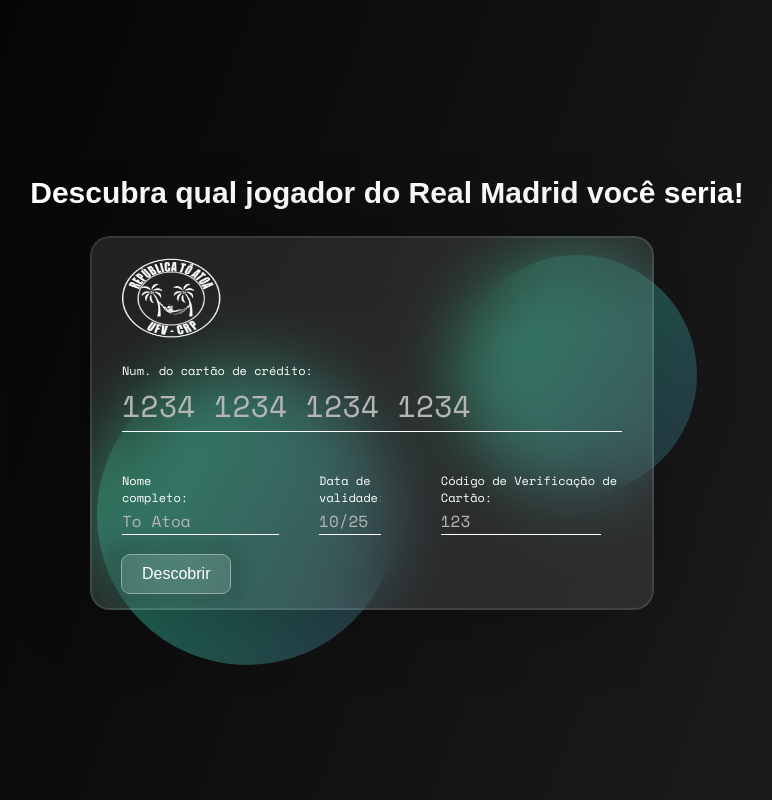
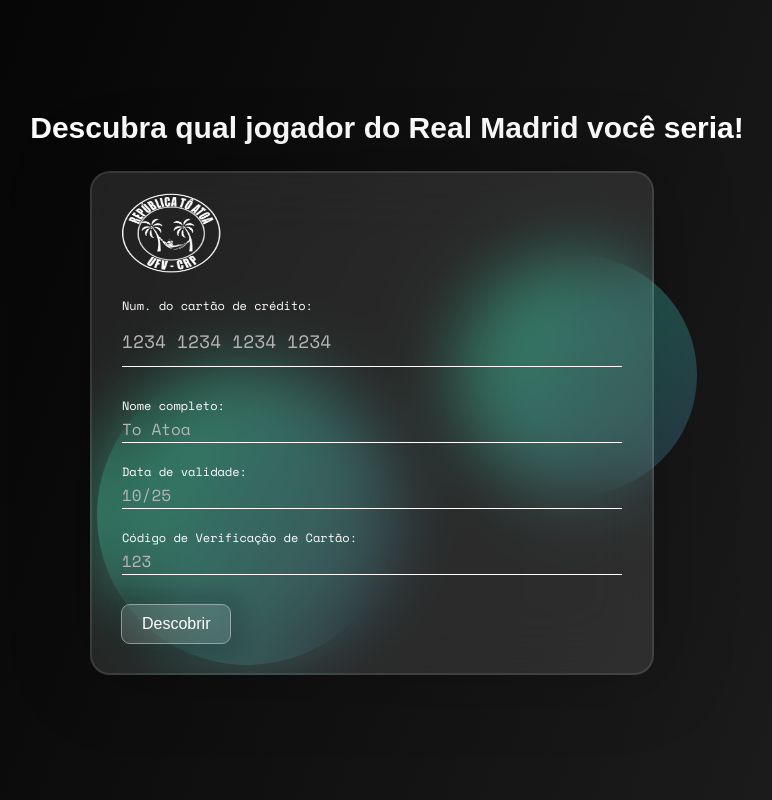
Before and after one commit to prxtenses/to-atoa, a website: page public/index.html in a window 1280 px wide. Shown: the whole page, without its empty margins (268-1040 px from the left). Drawn offline with nearby package versions, Linux system fonts and the light colour scheme.

Commit message:
Add files via upload

```diff
--- a/public/index.html
+++ b/public/index.html
@@ -42,7 +42,7 @@
                 <button type="submit">Descobrir</button>
             </form>
         </div>
-        <h1 id="resultado">
+        <h1 id="resultado"></h1>
     </div>
     <script src="script.js"></script>
 </body>
--- a/public/styles.css
+++ b/public/styles.css
@@ -53,8 +53,9 @@
 .card {
     display: flex;
     flex-direction: column;
-    height: 320px;
-    width: 500px;
+    height: auto;
+    width: 90%;
+    max-width: 500px;
     border-radius: 20px;
     background: rgba(255, 255, 255, 0.1);
     backdrop-filter: blur(35px);
@@ -75,6 +76,8 @@
 
 .container2 {
     display: flex;
+    flex-wrap: wrap;
+    justify-content: space-between;
 }
 
 label {
@@ -95,38 +98,13 @@
     color: #ffffff;
     background: 0;
     padding: 0;
-    width: 0;
+    width: 100%;
     border-bottom: 1px solid white;
-    color: white;
 }
 
-.name {
-    font-family: "Space Mono", monospace;
-    padding: 0px 80px 0px 0px;
-    margin-right: 40px;
-    width: 100px;
-    position: relative;
-    display: inline-block;
-    overflow: hidden;
-}
-
-.card-name {
-  color: white;
-  font-size: 16px;
-  height: 26px;
-  width: 160px;
-  border-bottom: 1px solid white;
-  color: white;
-}
-
-.expiration-date {
-    font-family: "Space Mono", monospace;
-    padding: 0px 0px 0px 0px;
-    margin-right: 60px;
-    width: 80px;
-    position: relative;
-    display: inline-block;
-    overflow: hidden;
+.name, .expiration-date, .ccv {
+    flex: 1 1 100%;
+    margin: 10px 0;
 }
 
 .logo {
@@ -136,16 +114,16 @@
 }
 
 .card-number {
-    font-size: 30px;
+    font-size: 18px;
     font-family: "Space Mono", monospace;
     width: 100%;
     height: 50px;
-    margin-bottom: 40px;
+    margin-bottom: 20px;
 }
 
 .card-number::placeholder {
     color: #b5b5b5;
-    font-size: 30px;
+    font-size: 18px;
     font-family: "Space Mono", monospace;
 }
 
@@ -178,9 +156,27 @@
     transform: scale(1.1);
     box-shadow: 0 0 1em 0.45em rgba(0, 0, 0, 0.1);
     background: linear-gradient(45deg, #212121, #252525);
-    background: radial-gradient(circle at bottom,
-      #2c3e50,
-      #1d976c
-    );
+    background: radial-gradient(circle at bottom, #2c3e50, #1d976c);
     outline: 0;
 }
+
+/* Responsivo para dispositivos móveis */
+@media (max-width: 600px) {
+    .card {
+        width: 90%;
+        padding: 20px;
+    }
+
+    .card-number {
+        font-size: 16px;
+    }
+
+    .logo {
+        height: 60px;
+        width: 80px;
+    }
+
+    h1 {
+        font-size: 24px;
+    }
+}
```
Lines whose indentation alone changed are shown as unchanged.
